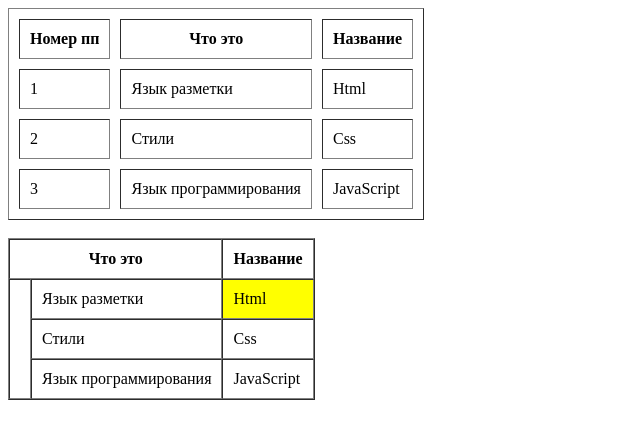
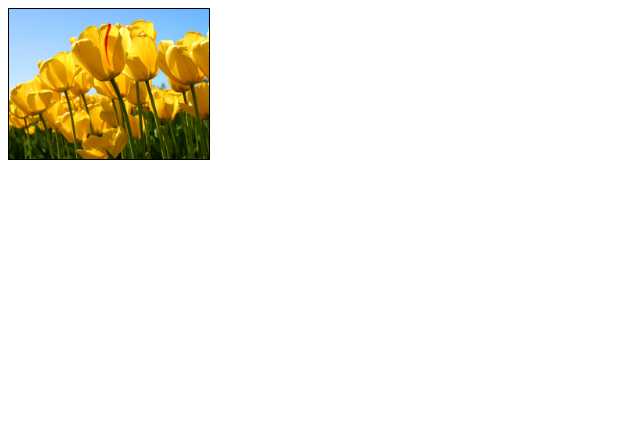
Before and after one commit to Serg12345/html, a plain HTML site: page index.html in a window 1280 px wide. Shown: the whole page, without its empty margins (0-640 px from the left). Drawn offline with Linux system fonts and the light colour scheme.

Commit message:
Рамка вокруг изображения

```diff
--- a/index.html
+++ b/index.html
@@ -5,47 +5,7 @@
 	<title>Html</title>
 </head>
 <body>
-<!-- Таблицы -->
-<table border="1" cellspacing="10" cellpadding="10">
-	<tr>
-		<th>Номер пп</th>
-		<th>Что это</th>
-		<th>Название</th>
-	</tr>
-	<tr>
-		<td>1</td>
-		<td>Язык разметки</td>
-		<td>Html</td>
-	</tr>
-	<tr>
-		<td>2</td>
-		<td>Стили</td>
-		<td>Css</td>
-	</tr>
-	<tr>
-		<td>3</td>
-		<td>Язык программирования</td>
-		<td>JavaScript</td>
-	</tr>
-</table><br>
-<table border="1" cellspacing="0" cellpadding="10">
-	<tr>
-		<th colspan="2">Что это</th>
-		<th>Название</th>
-	</tr>
-	<tr>
-		<td rowspan="3"></td>
-		<td>Язык разметки</td>
-		<td bgcolor="yellow">Html</td>
-	</tr>
-	<tr>
-		<td>Стили</td>
-		<td>Css</td>
-	</tr>
-	<tr>
-		<td>Язык программирования</td>
-		<td>JavaScript</td>
-	</tr>
-</table>
+<!-- Рамка вокруг изображения -->
+<img src="img/foto.jpg" alt="Цветы" title="Цветы" width="200" height="auto" border="1px">
 </body>
 </html>
```
